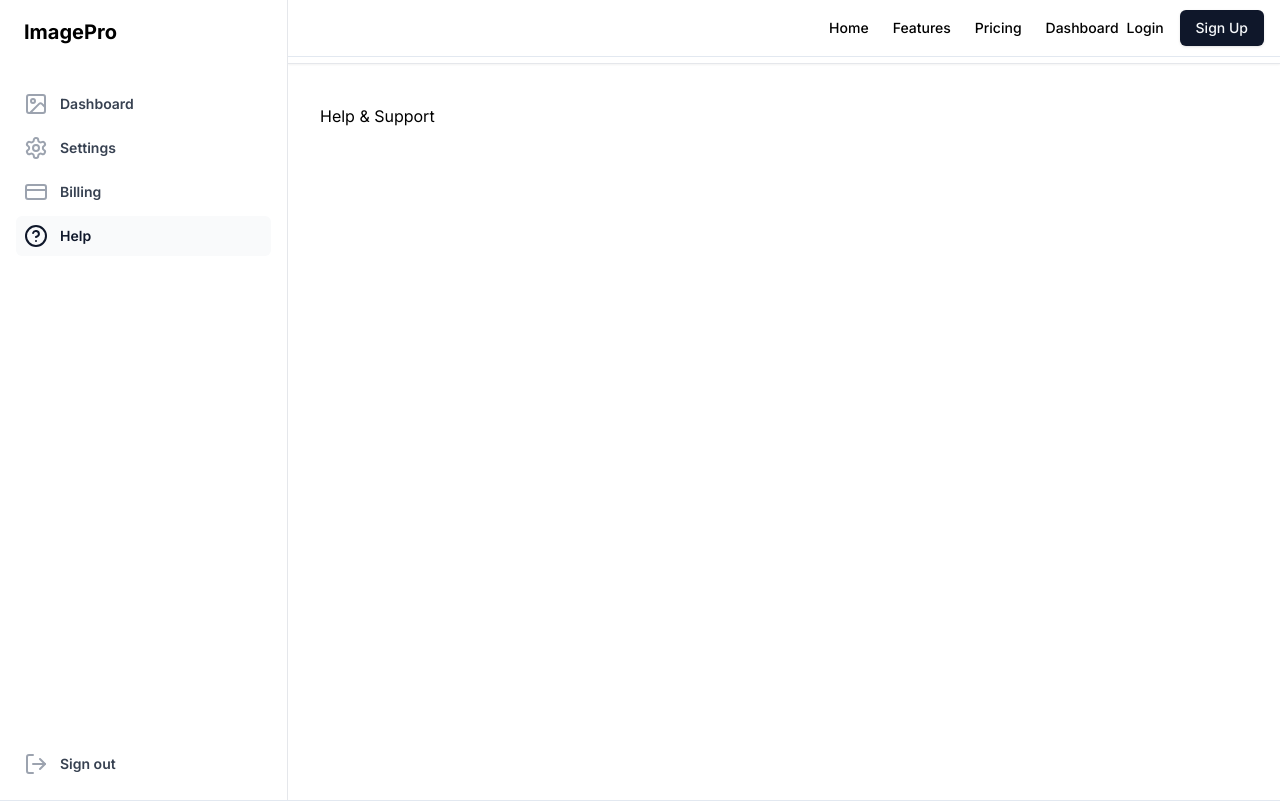
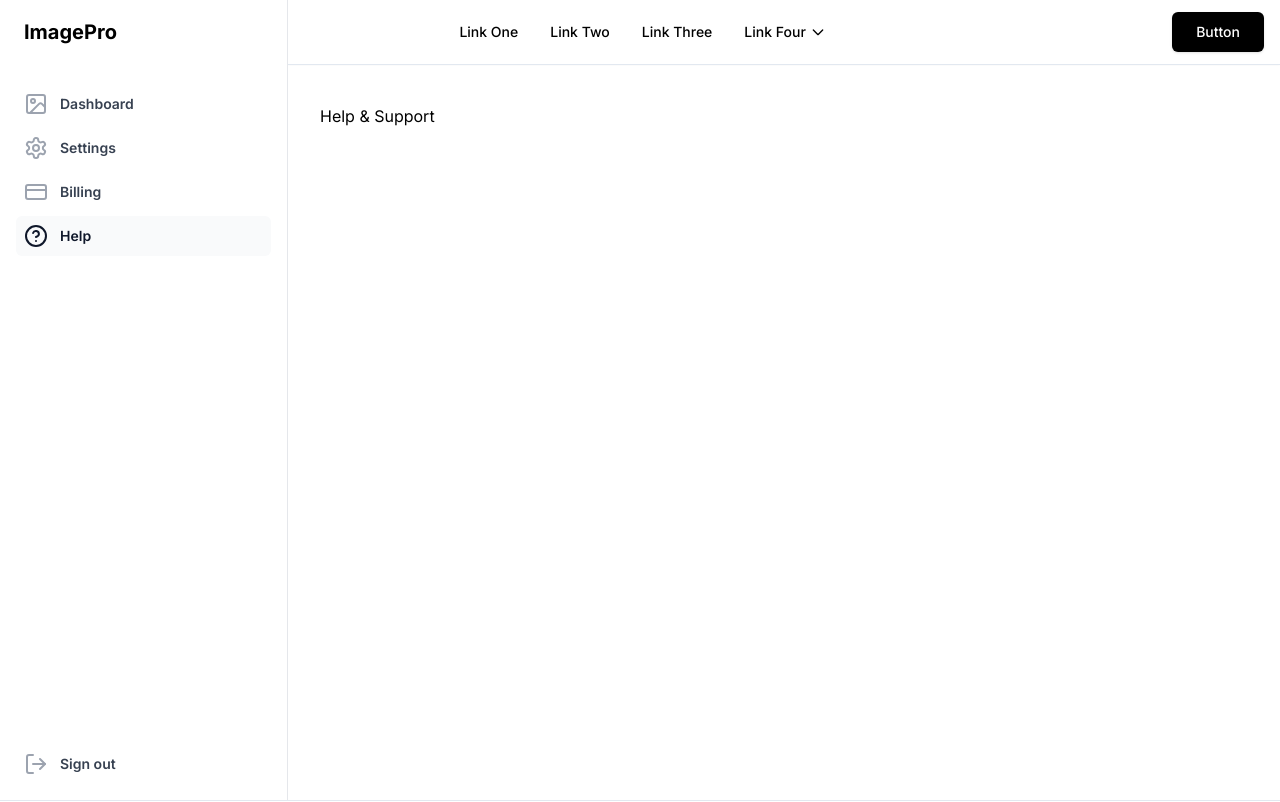
Before and after one commit to Joshboy67/New-Image-Pro, a Next.js app: page /dashboard/help in a window 1280 px wide. Shown: the top 802 px of the page. Built offline with nearby package versions, Linux system fonts and the light colour scheme.

Commit message:
feat: update navbar to modern minimalistic design

```diff
--- a/src/components/navigation/navbar.tsx
+++ b/src/components/navigation/navbar.tsx
@@ -5,54 +5,64 @@ import { usePathname } from "next/navigation";
 import { cn } from "@/lib/utils";
 
 const navigation = [
-  { name: "Home", href: "/" },
-  { name: "Features", href: "/features" },
-  { name: "Pricing", href: "/pricing" },
-  { name: "Dashboard", href: "/dashboard" },
+  { name: "Link One", href: "/" },
+  { name: "Link Two", href: "/features" },
+  { name: "Link Three", href: "/pricing" },
+  { name: "Link Four", href: "/dashboard", hasDropdown: true },
 ];
 
 export function Navbar() {
   const pathname = usePathname();
 
   return (
-    <nav className="fixed top-0 z-50 w-full border-b bg-background/95 backdrop-blur supports-[backdrop-filter]:bg-background/60">
-      <div className="container flex h-14 items-center">
-        <div className="mr-4 flex">
-          <Link href="/" className="mr-6 flex items-center space-x-2">
-            <span className="font-bold">ImagePro</span>
+    <nav className="fixed top-0 z-50 w-full border-b bg-white">
+      <div className="container mx-auto flex h-16 items-center justify-between px-4">
+        {/* Logo on the left */}
+        <div className="flex items-center">
+          <Link href="/" className="flex items-center">
+            <span className="text-xl font-bold text-black">image pro</span>
           </Link>
         </div>
-        <div className="flex flex-1 items-center justify-between space-x-2 md:justify-end">
-          <div className="flex items-center space-x-6">
+
+        {/* Navigation links in the center */}
+        <div className="flex-1 flex justify-center">
+          <div className="flex items-center space-x-8">
             {navigation.map((item) => (
               <Link
                 key={item.href}
                 href={item.href}
-                className={cn(
-                  "text-sm font-medium transition-colors hover:text-primary",
-                  pathname === item.href
-                    ? "text-foreground"
-                    : "text-foreground/60"
-                )}
+                className="text-sm font-medium text-black hover:text-gray-700 transition-colors flex items-center"
               >
                 {item.name}
+                {item.hasDropdown && (
+                  <svg
+                    xmlns="http://www.w3.org/2000/svg"
+                    className="h-4 w-4 ml-1"
+                    fill="none"
+                    viewBox="0 0 24 24"
+                    stroke="currentColor"
+                  >
+                    <path
+                      strokeLinecap="round"
+                      strokeLinejoin="round"
+                      strokeWidth={2}
+                      d="M19 9l-7 7-7-7"
+                    />
+                  </svg>
+                )}
               </Link>
             ))}
           </div>
-          <div className="flex items-center space-x-4">
-            <Link
-              href="/login"
-              className="text-sm font-medium text-foreground/60 transition-colors hover:text-primary"
-            >
-              Login
-            </Link>
-            <Link
-              href="/signup"
-              className="inline-flex h-9 items-center justify-center rounded-md bg-primary px-4 py-2 text-sm font-medium text-primary-foreground shadow transition-colors hover:bg-primary/90 focus-visible:outline-none focus-visible:ring-1 focus-visible:ring-ring disabled:pointer-events-none disabled:opacity-50"
-            >
-              Sign Up
-            </Link>
-          </div>
+        </div>
+
+        {/* Button on the right */}
+        <div className="flex items-center">
+          <Link
+            href="/signup"
+            className="inline-flex h-10 items-center justify-center rounded-md bg-black px-6 py-2 text-sm font-medium text-white shadow transition-colors hover:bg-black/90 focus-visible:outline-none"
+          >
+            Button
+          </Link>
         </div>
       </div>
     </nav>
```
